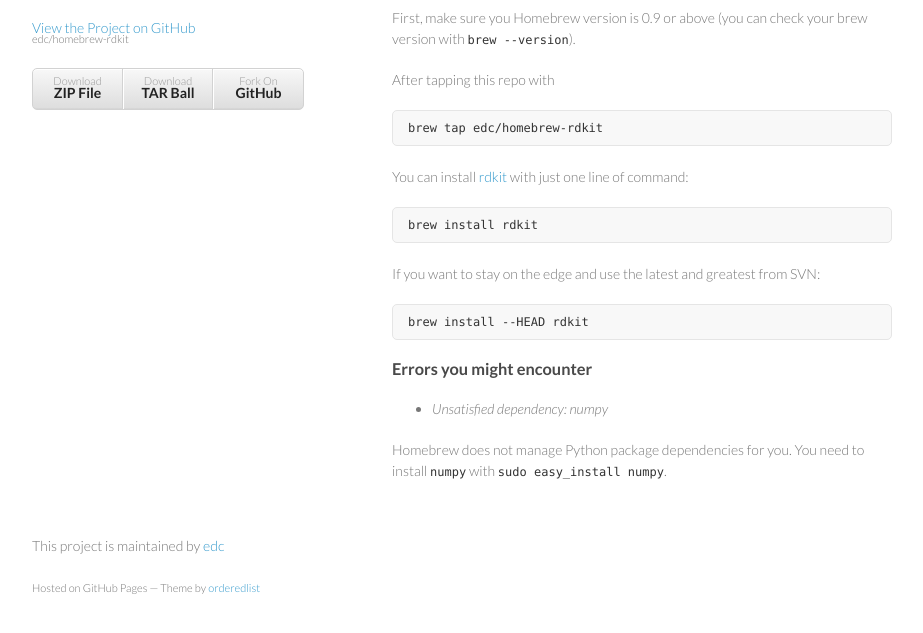
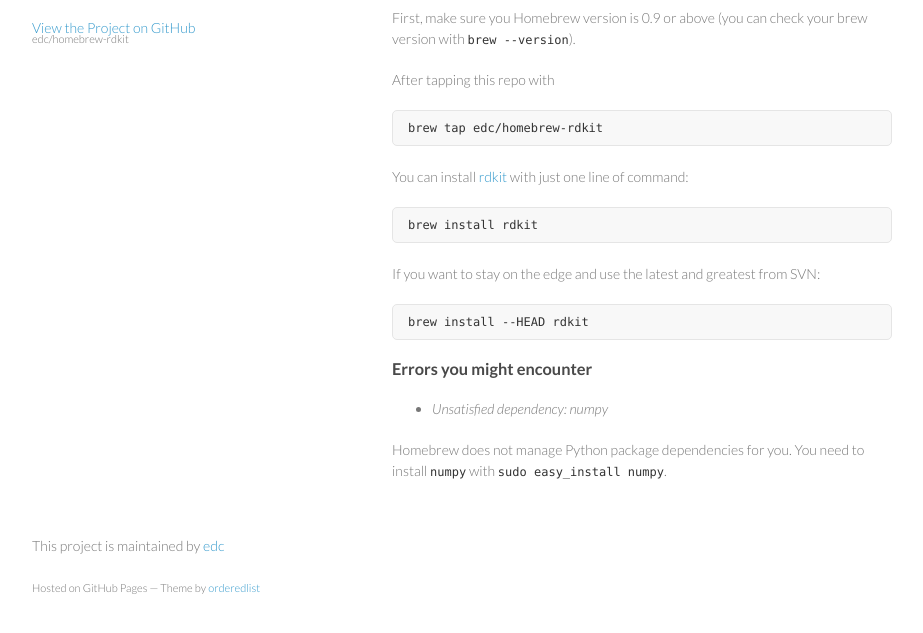
Before and after one commit to rdkit/homebrew-rdkit, a plain HTML site: page index.html in a window 1280 px wide. Shown: the part 133-766 px from the top of the page, without its empty margins (178-1101 px from the left). Drawn offline with Linux system fonts and the light colour scheme.

Commit message:
Update index.html

```diff
--- a/index.html
+++ b/index.html
@@ -18,11 +18,6 @@
         <h1>Homebrew-rdkit</h1>
         <p>Homebrew formula for rdkit</p>
         <p class="view"><a href="https://github.com/edc/homebrew-rdkit">View the Project on GitHub <small>edc/homebrew-rdkit</small></a></p>
-        <ul>
-          <li><a href="https://github.com/edc/homebrew-rdkit/zipball/master">Download <strong>ZIP File</strong></a></li>
-          <li><a href="https://github.com/edc/homebrew-rdkit/tarball/master">Download <strong>TAR Ball</strong></a></li>
-          <li><a href="https://github.com/edc/homebrew-rdkit">Fork On <strong>GitHub</strong></a></li>
-        </ul>
       </header>
       <section>
         <h1>Homebrew-rdkit: tap-ready formula for rdkit</h1>
```
